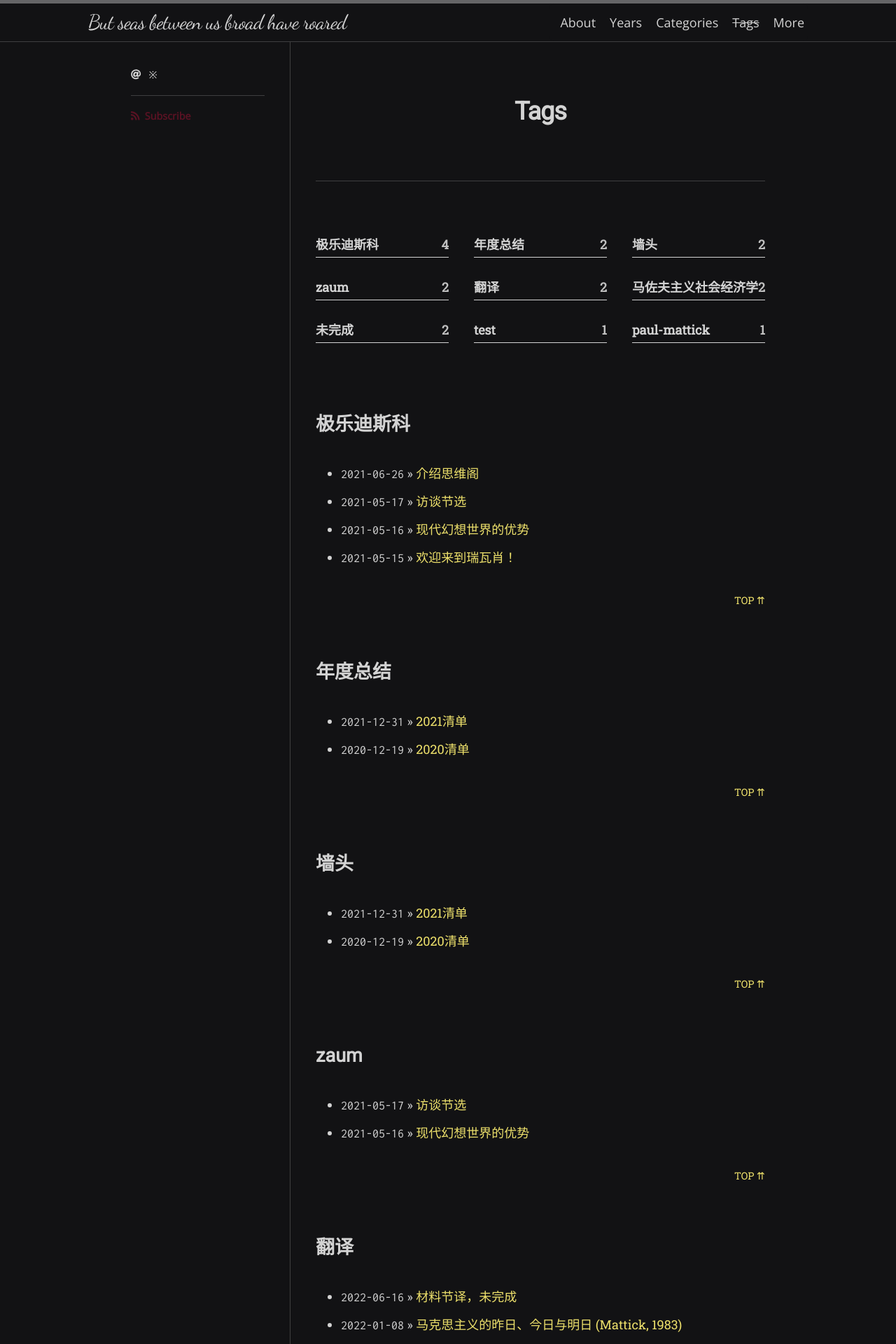
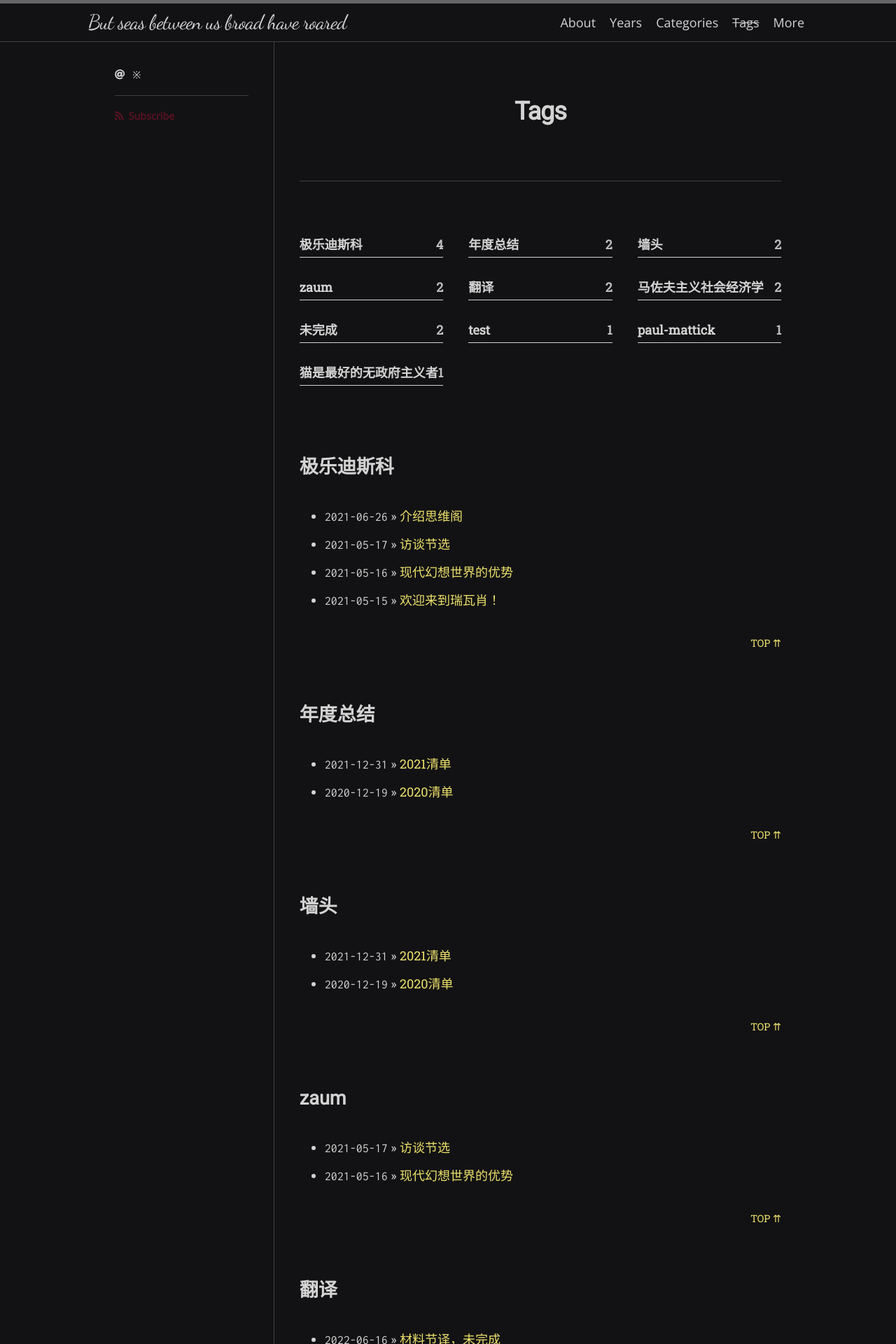
Before and after one commit to scatterdclouds/scatterdclouds.github.io, a Jekyll site: the page built from tags.md, in a window 1280 px wide. Shown: the top 1920 px of the page at 70% size. Built offline with Jekyll 4.4.1, drawn with Linux system fonts in a browser that asks for light colours; nearby versions of some CDN libraries; some web fonts are replaced; some of the changed text lies outside the part shown.

Commit message:
Update 2022-06-16-segmenttranslations.md

```diff
--- a/_posts/2022-06-16-segmenttranslations.md
+++ b/_posts/2022-06-16-segmenttranslations.md
@@ -3,7 +3,7 @@ layout: post
 title: "材料节译，未完成"
 date: 2022-06-16 12:57:00 +0800
 categories: [翻译, 资料, 存稿箱]
-tags: [翻译, 马佐夫主义社会经济学, 未完成]
+tags: [翻译, 马佐夫主义社会经济学, 猫是最好的无政府主义者, 未完成]
 ---
 
 之前的零散节译，私人分享为主，不学术无beta，并且还没搬运完！。
```
